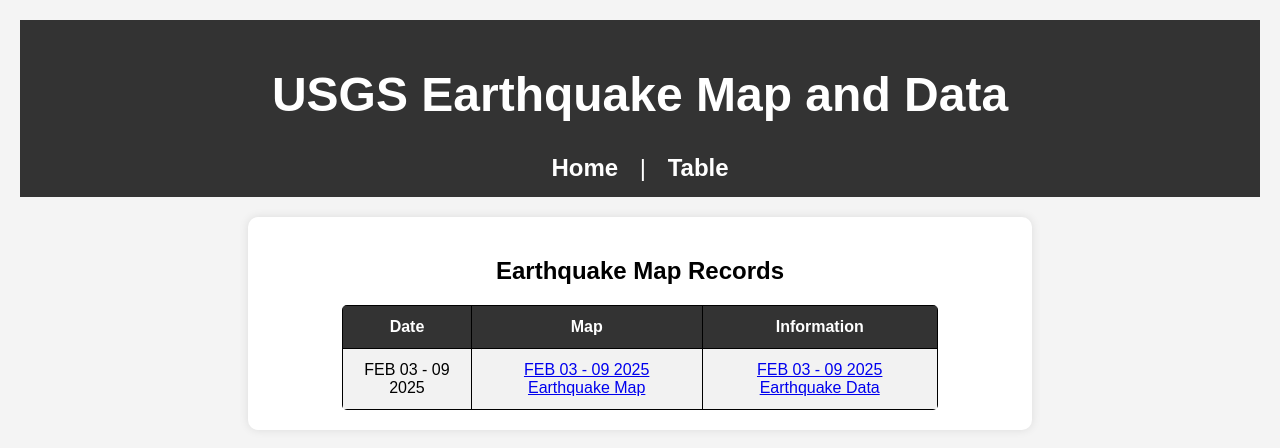
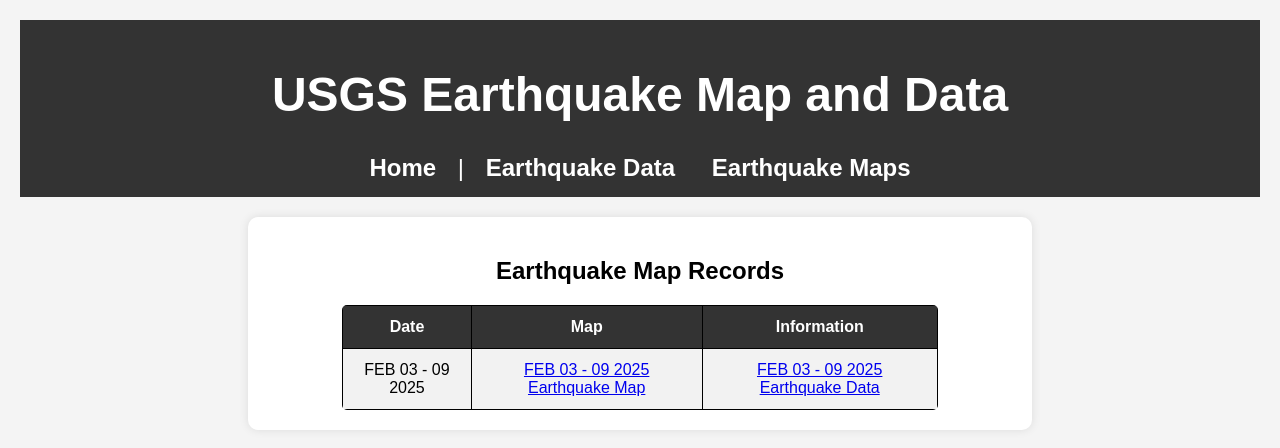
Before and after one commit to F1sh-int/Earthquake-Maps, a plain HTML site: page index.html in a window 1280 px wide. Drawn offline with Linux system fonts and the light colour scheme.

Commit message:
Update 004

```diff
--- a/index.html
+++ b/index.html
@@ -9,7 +9,8 @@
         <h1>USGS Earthquake Map and Data</h1>
         <nav>
             <a href="index.html">Home</a> |
-            <a href="table.html">Table</a>
+            <a href="https://github.com/F1sh-int/Earthquake-Maps/tree/main/Data">Earthquake Data</a>
+            <a href="https://github.com/F1sh-int/Earthquake-Maps/tree/main/Maps">Earthquake Maps</a>
         </nav>
     </header>
     <section>
```
